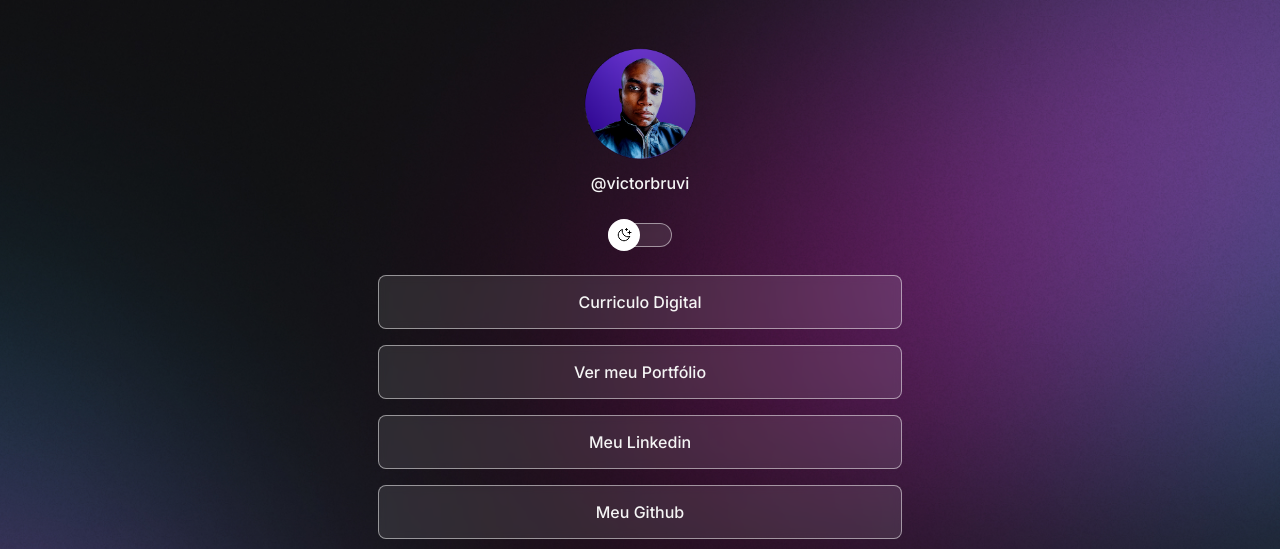
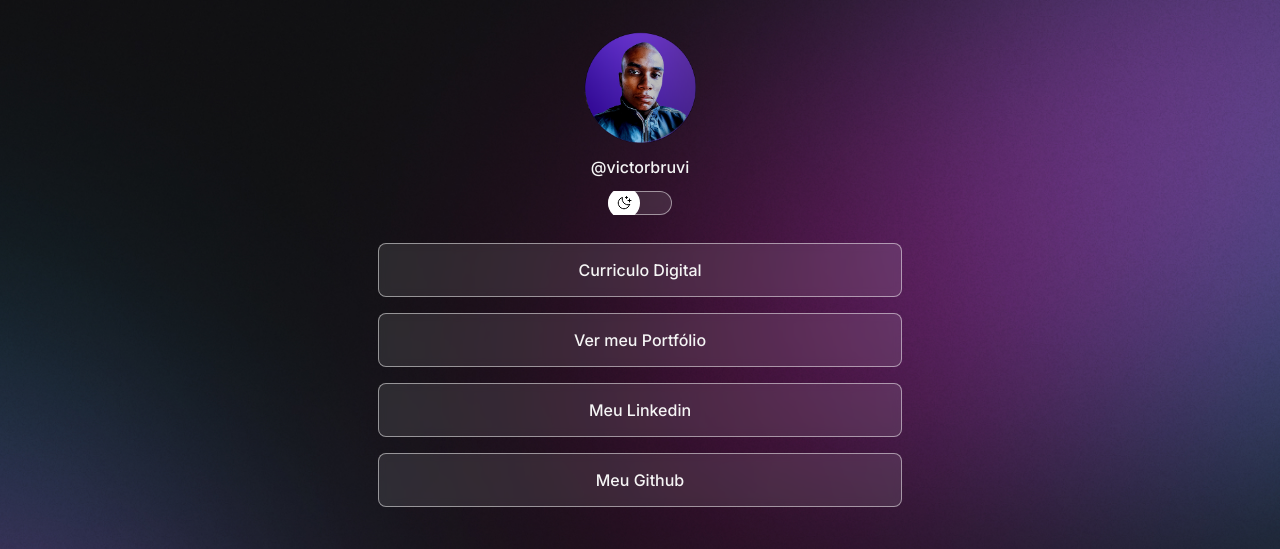
Before and after one commit to victorbterra/social-linking-dev, a plain HTML site: page index.html in a window 1280 px wide. Shown: the top 549 px of the page. Drawn offline with nearby package versions, Linux system fonts and the light colour scheme.

Commit message:
CSS adjustments : overflow block

```diff
--- a/style.css
+++ b/style.css
@@ -3,6 +3,7 @@
   margin: 0;
   padding: 0;
   box-sizing: border-box;
+  overflow: hidden;
 }
 body {
   background: var(--bg-url) no-repeat top center/cover;
@@ -44,7 +45,7 @@ body * {
 #profile {
   display: block;
   /* margin: 20px; */
-  padding: 24px;
+  padding: 8px;
   text-align: center;
 }
 #profile img {
```
